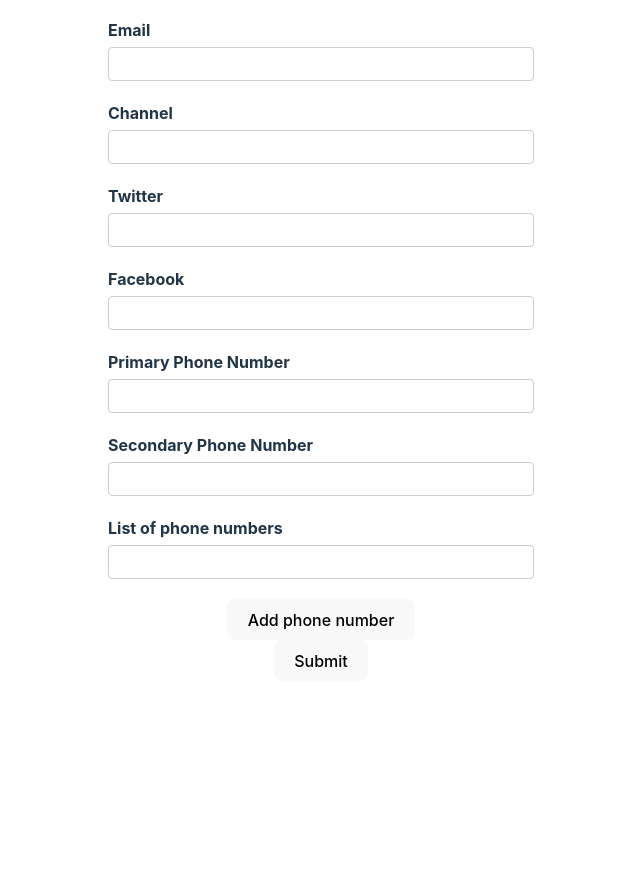
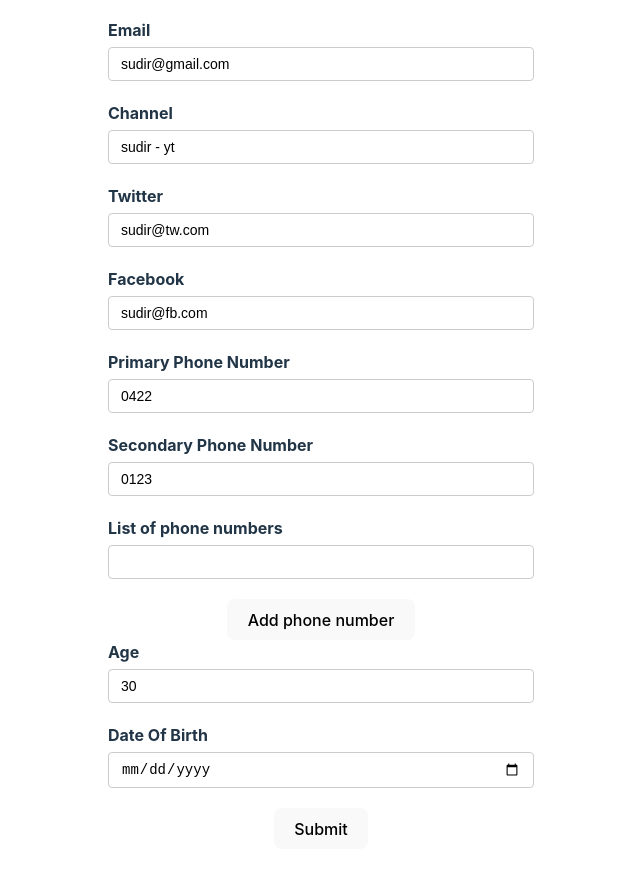
Before and after one commit to SudirKrishnaaRS/React-Hook-Form-Tutorial, a React (Vite) app in the folder rhf-demo/: page / in a window 1280 px wide. Shown: the part 222-1096 px from the top of the page, without its empty margins (319-959 px from the left). Before the commit the page ends 935 px from the top, so only its background shows below. Built offline with nearby package versions, Linux system fonts and the light colour scheme.

Commit message:
V-16 : Numeric and Date values

```diff
--- a/rhf-demo/src/components/YouTubeForm.tsx
+++ b/rhf-demo/src/components/YouTubeForm.tsx
@@ -19,6 +19,8 @@
   phNumbers: {
     number: string;
   }[];
+  age: number;
+  dob: Date;
 };
 
 const YouTubeForm = () => {
@@ -26,14 +28,16 @@
   const form = useForm<FormValues>({
     defaultValues: {
       username: "Batman",
-      email: "",
-      channel: "",
+      email: "sudir@gmail.com",
+      channel: "sudir - yt",
       social: {
-        twitter: "",
-        facebook: "",
+        twitter: "sudir@tw.com",
+        facebook: "sudir@fb.com",
       },
-      phoneNumbers: ["", ""],
+      phoneNumbers: ["0422", "0123"],
       phNumbers: [{ number: "" }],
+      age: 30,
+      dob: new Date(),
     },
   });
 
@@ -261,6 +265,44 @@
           </div>
         </div>
 
+        {/* This div is just for css styling  */}
+        <div className="form-control">
+          <label htmlFor="age">Age</label>
+          <input
+            type="number"
+            id="age"
+            {...register("age", {
+              // NOTE: By default it's set as STRING , so make sure valueAsNumber is true to make it as a number
+              valueAsNumber: true,
+              // Validation - Required feild
+              required: {
+                value: true,
+                message: "Age is required",
+              },
+            })}
+          />
+          <p className="error">{errors.age?.message}</p>
+        </div>
+
+        {/* This div is just for css styling  */}
+        <div className="form-control">
+          <label htmlFor="dob">Date Of Birth</label>
+          <input
+            type="date"
+            id="dob"
+            {...register("dob", {
+              // NOTE: By default it's set as STRING , so make sure valueAsDate is true to make it as a date format
+              valueAsDate: true,
+              // Validation - Required feild
+              required: {
+                value: true,
+                message: "DOB is required",
+              },
+            })}
+          />
+          <p className="error">{errors.dob?.message}</p>
+        </div>
+
         <button>Submit</button>
       </form>
 
```
Lines whose indentation alone changed are shown as unchanged.
